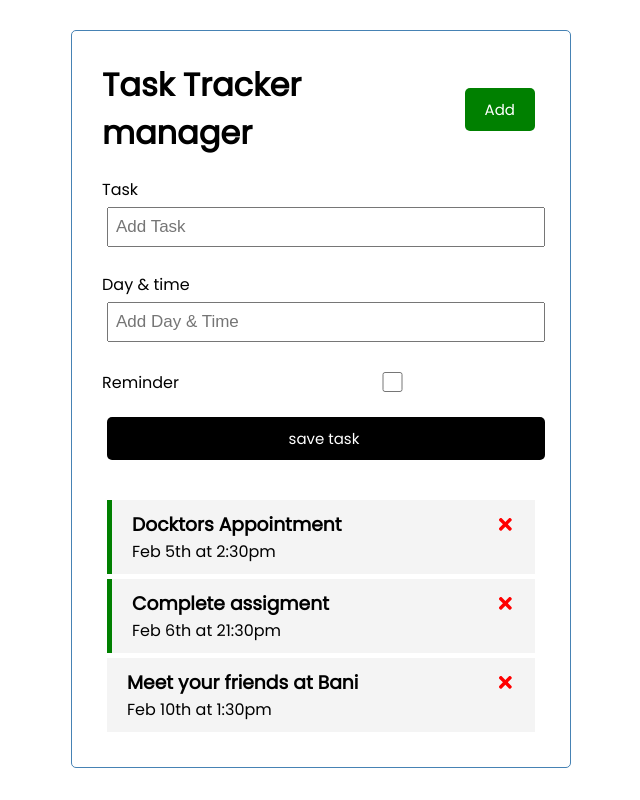
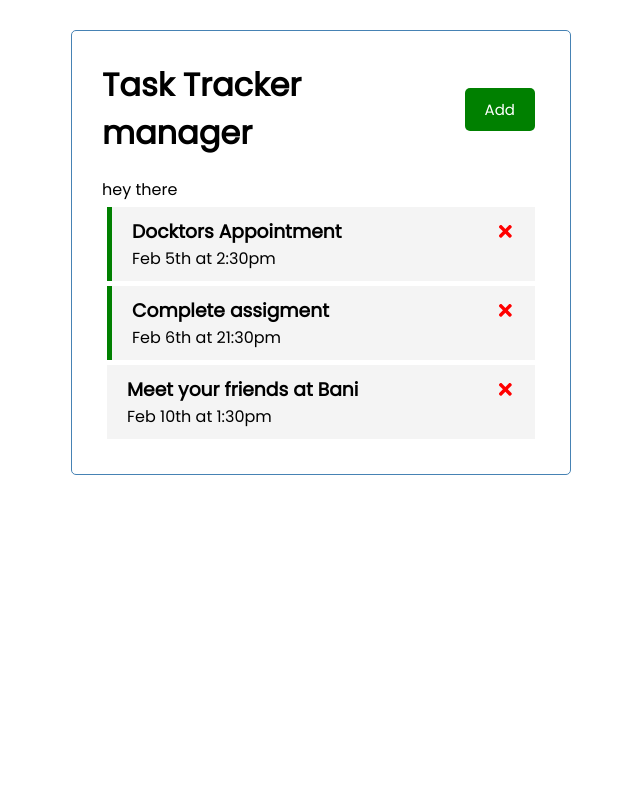
Before and after one commit to gymcode/comebackcode, a React (Create React App) app: page / in a window 1280 px wide. Shown: the whole page, without its empty margins (319-959 px from the left). Built offline with nearby package versions, Linux system fonts and the light colour scheme.

Commit message:
where are you

```diff
--- a/src/App.js
+++ b/src/App.js
@@ -35,7 +35,7 @@ function App () {
     return (
       <div className={"container"}>
         <Header title={"Task Tracker manager"} onClickBtn={()=>{setShowForm(!showForm)}}/>
-        <AddTask onAdd={addTaskItem}/>
+        { showForm ? <><AddTask onAdd={addTaskItem}/></> : "hey there" }
         {
           tasks.length > 0 ?
           <Task tasks={tasks} toggleClass={toggleReminder}  onDelete={deleteEvent} /> : <h4>No task avaliable</h4>
```
